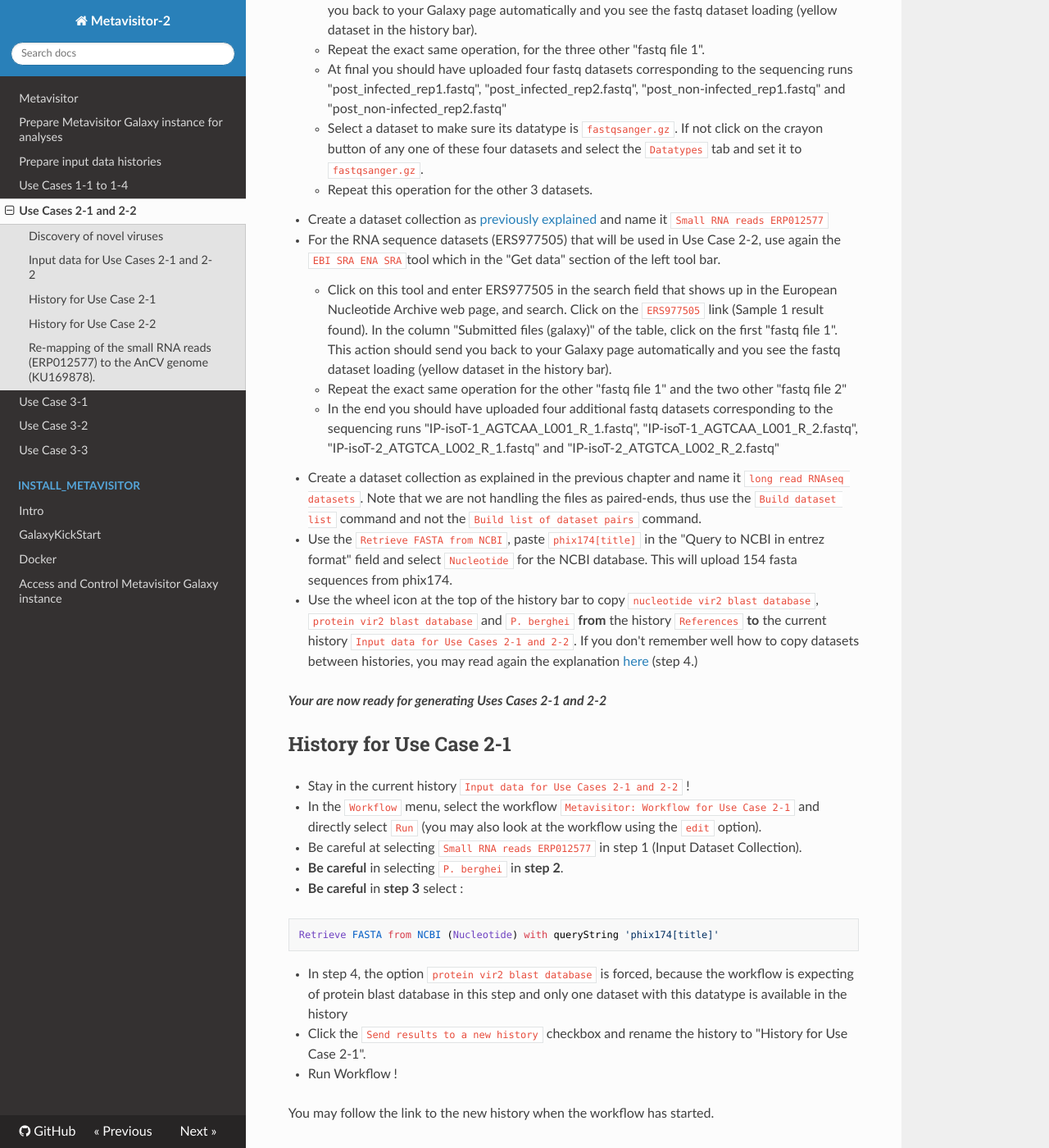
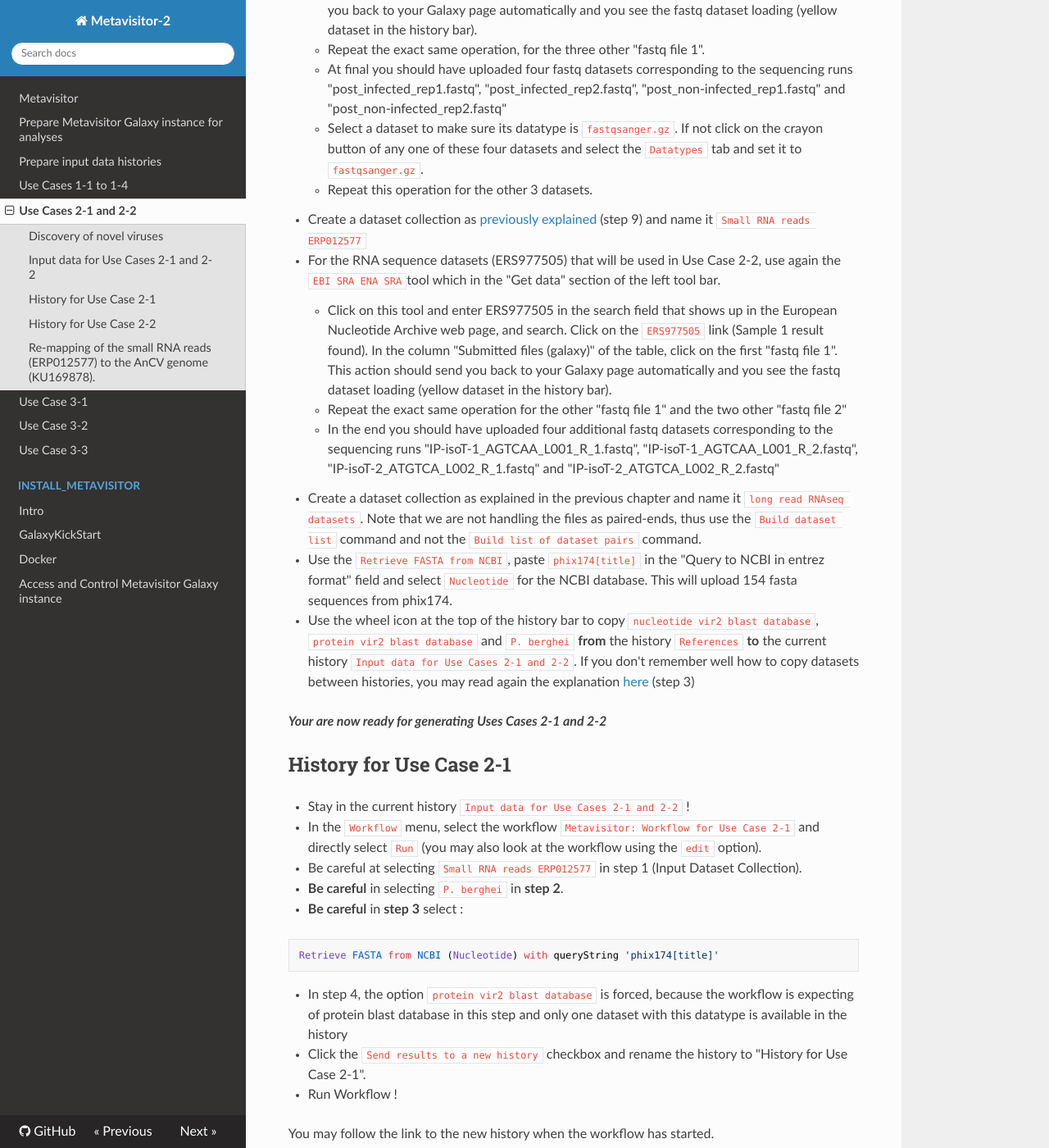
Before and after one commit to ARTbio/metavisitor, an MkDocs documentation site: the page built from docs/use_case_2.md, in a window 1280 px wide and 1400 px high, scrolled down 977 px. Shown: the whole window at 82% size. Built offline with MkDocs 1.6.1, drawn with Linux system fonts in a browser that asks for light colours; nearby versions of some CDN libraries.

Commit message:
try to unblock doc build and fix another local url

```diff
--- a/docs/use_case_2.md
+++ b/docs/use_case_2.md
@@ -48,7 +48,7 @@
     it to `fastqsanger.gz`.
     - Repeat this operation for the other 3 datasets.
  - Create a dataset collection as [previously explained](use_case_1/#history-for-remapping-in-use-cases-1-123)
- and name it `Small RNA reads ERP012577`
+ (step 9) and name it `Small RNA reads ERP012577`
  - For the RNA sequence datasets (ERS977505) that will be used in Use Case 2-2, use again
  the `EBI SRA ENA SRA`tool which in the "Get data" section of the left tool bar.
     - Click on this tool and enter ERS977505 in the search field that shows up in the
@@ -71,8 +71,7 @@
  `protein vir2 blast database` and `P. berghei` **from** the history `References` **to**
  the current history `Input data for Use Cases 2-1 and 2-2`. If you don't remember well
  how to copy datasets between histories, you may read again the explanation
- [here](use_cases_input_data/#history-with-input-data-for-use-cases-1-1-1-2-1-3-and-1-4)
- (step 4.)
+ [here](use_cases_input_data/#history-with-input-data-for-use-cases-1-1-1-2-1-3-and-1-4) (step 3)
 
 **_Your are now ready for generating Uses Cases 2-1 and 2-2_**
 
```
